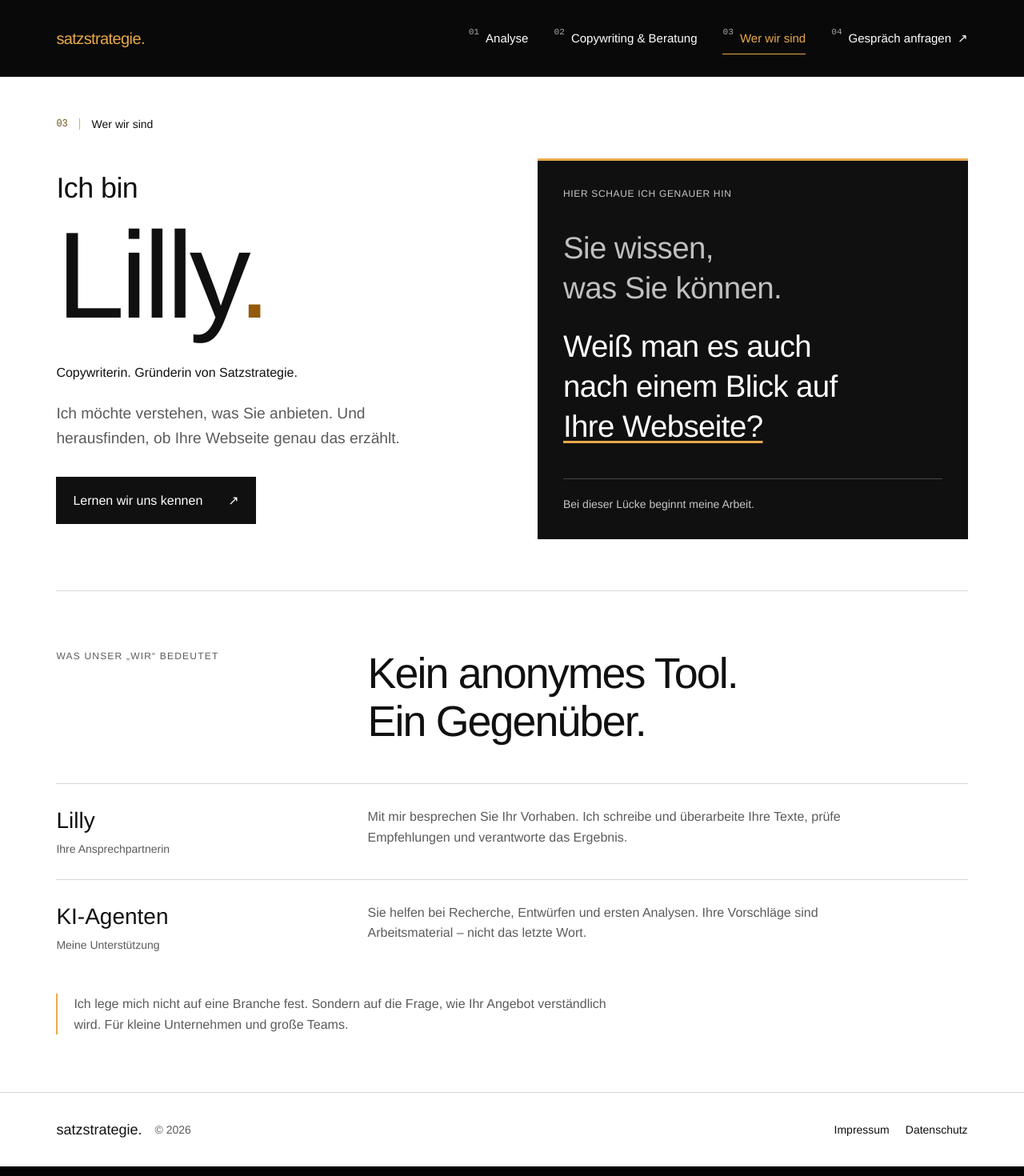
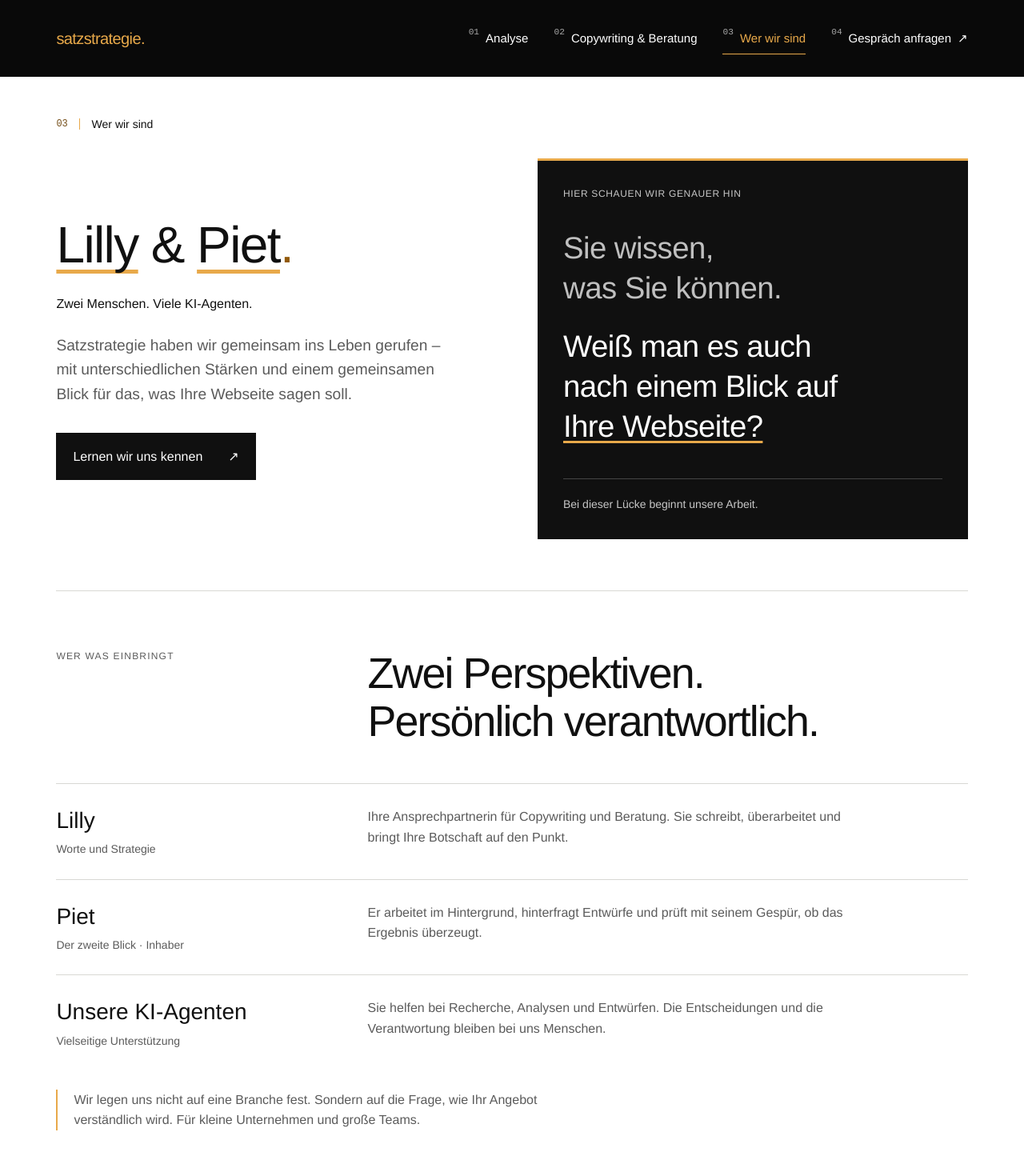
Before and after one commit to lillycontentcreatorwerkstatt-sudo/satzstrategie-webseite, a Next.js app in the folder webseiten-check/: page /wer-wir-sind in a window 1280 px wide. Shown: the top 1470 px of the page at 80% size. Built offline with nearby package versions, Linux system fonts and the light colour scheme.

Commit message:
Present Lilly and Piet as the Satzstrategie team

```diff
--- a/webseiten-check/src/app/wer-wir-sind/page.tsx
+++ b/webseiten-check/src/app/wer-wir-sind/page.tsx
@@ -4,7 +4,7 @@ import StudioShell, { StudioEyebrow } from "@/app/components/StudioShell";
 
 export const metadata: Metadata = {
   title: "Wer wir sind — Satzstrategie",
-  description: "Lilly, Copywriterin und Gründerin von Satzstrategie. Neue Texte, klare Empfehlungen und KI-Unterstützung – persönlich verantwortet und branchenoffen.",
+  description: "Lilly und Piet haben Satzstrategie gemeinsam ins Leben gerufen. Lilly verantwortet Copywriting und Beratung, Piet bringt den zweiten Blick ein. KI-Agenten unterstützen beide.",
 };
 
 export default function AboutPage() {
@@ -14,26 +14,27 @@ export default function AboutPage() {
         <StudioEyebrow number="03">Wer wir sind</StudioEyebrow>
         <div className="studio-personal-grid">
           <div>
-            <h1 className="studio-name-title">Ich bin <span>Lilly<span className="studio-name-period">.</span></span></h1>
-            <p className="studio-personal-role">Copywriterin. Gründerin von Satzstrategie.</p>
-            <p className="studio-lead">Ich möchte verstehen, was Sie anbieten. Und herausfinden, ob Ihre Webseite genau das erzählt.</p>
+            <h1 className="studio-title"><span className="studio-mark">Lilly</span> &amp; <span className="studio-mark">Piet</span><span className="studio-name-period">.</span></h1>
+            <p className="studio-personal-role">Zwei Menschen. Viele KI-Agenten.</p>
+            <p className="studio-lead">Satzstrategie haben wir gemeinsam ins Leben gerufen – mit unterschiedlichen Stärken und einem gemeinsamen Blick für das, was Ihre Webseite sagen soll.</p>
             <div className="studio-actions"><Link href="/kontakt" className="studio-button">Lernen wir uns kennen <span aria-hidden="true">↗</span></Link></div>
           </div>
-          <aside className="studio-thinking-note" aria-label="Mein Blick auf Ihre Webseite">
-            <p className="studio-label">Hier schaue ich genauer hin</p>
+          <aside className="studio-thinking-note" aria-label="Unser Blick auf Ihre Webseite">
+            <p className="studio-label">Hier schauen wir genauer hin</p>
             <p className="studio-thinking-question">Sie wissen,<br />was Sie können.</p>
             <p className="studio-thinking-turn">Weiß man es auch<br />nach einem Blick auf<br /><span className="studio-mark">Ihre Webseite?</span></p>
-            <p className="studio-thinking-caption">Bei dieser Lücke beginnt meine Arbeit.</p>
+            <p className="studio-thinking-caption">Bei dieser Lücke beginnt unsere Arbeit.</p>
           </aside>
         </div>
       </section>
       <section className="studio-section studio-working-together" aria-labelledby="working-title">
-        <div className="studio-section-intro"><p className="studio-label">Was unser „Wir“ bedeutet</p><h2 id="working-title">Kein anonymes Tool.<br />Ein Gegenüber.</h2></div>
+        <div className="studio-section-intro"><p className="studio-label">Wer was einbringt</p><h2 id="working-title">Zwei Perspektiven.<br />Persönlich verantwortlich.</h2></div>
         <dl className="studio-team-lines">
-          <div><dt>Lilly <span>Ihre Ansprechpartnerin</span></dt><dd>Mit mir besprechen Sie Ihr Vorhaben. Ich schreibe und überarbeite Ihre Texte, prüfe Empfehlungen und verantworte das Ergebnis.</dd></div>
-          <div><dt>KI-Agenten <span>Meine Unterstützung</span></dt><dd>Sie helfen bei Recherche, Entwürfen und ersten Analysen. Ihre Vorschläge sind Arbeitsmaterial – nicht das letzte Wort.</dd></div>
+          <div><dt>Lilly <span>Worte und Strategie</span></dt><dd>Ihre Ansprechpartnerin für Copywriting und Beratung. Sie schreibt, überarbeitet und bringt Ihre Botschaft auf den Punkt.</dd></div>
+          <div><dt>Piet <span>Der zweite Blick · Inhaber</span></dt><dd>Er arbeitet im Hintergrund, hinterfragt Entwürfe und prüft mit seinem Gespür, ob das Ergebnis überzeugt.</dd></div>
+          <div><dt>Unsere KI-Agenten <span>Vielseitige Unterstützung</span></dt><dd>Sie helfen bei Recherche, Analysen und Entwürfen. Die Entscheidungen und die Verantwortung bleiben bei uns Menschen.</dd></div>
         </dl>
-        <p className="studio-open-industry">Ich lege mich nicht auf eine Branche fest. Sondern auf die Frage, wie Ihr Angebot verständlich wird. Für kleine Unternehmen und große Teams.</p>
+        <p className="studio-open-industry">Wir legen uns nicht auf eine Branche fest. Sondern auf die Frage, wie Ihr Angebot verständlich wird. Für kleine Unternehmen und große Teams.</p>
       </section>
     </StudioShell>
   );
```
